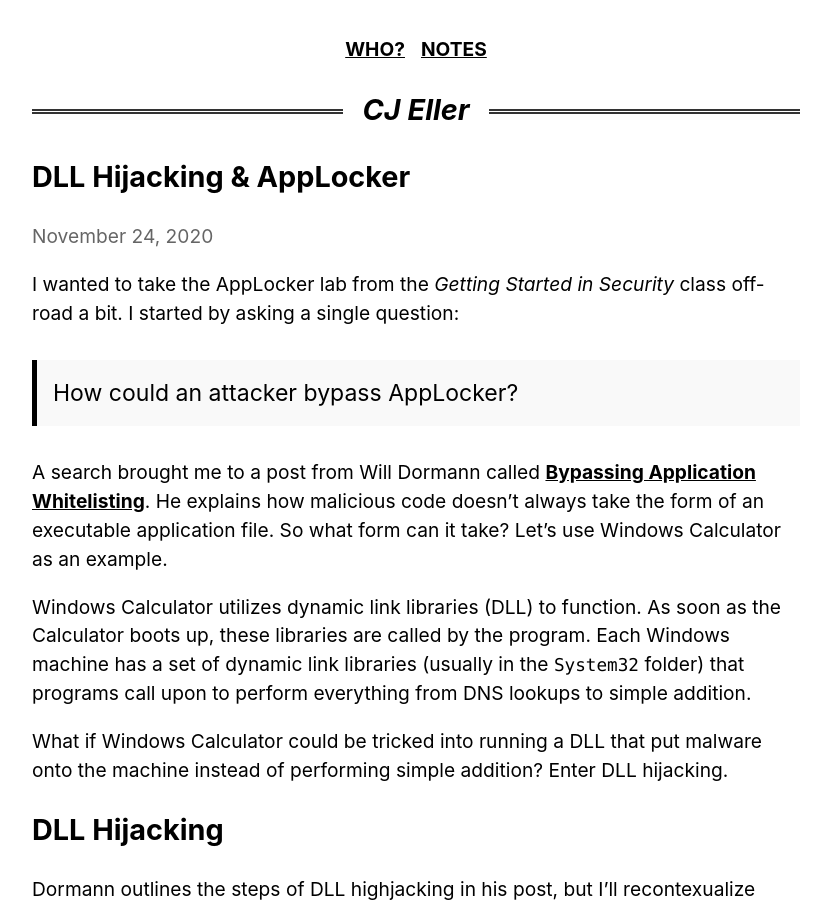
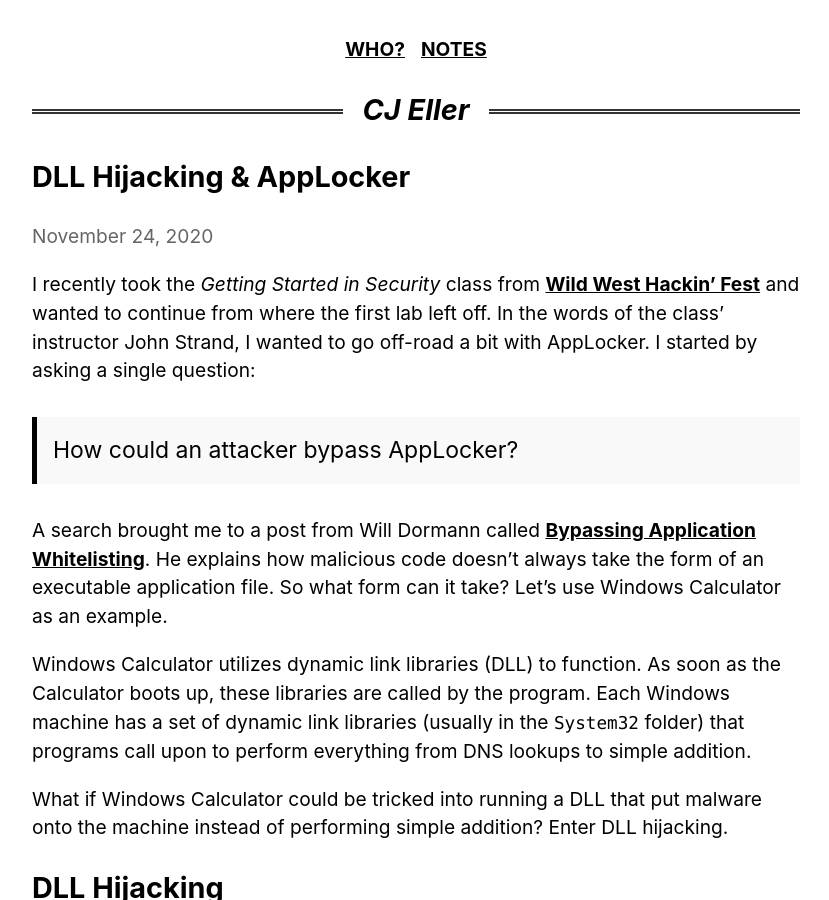
Before and after one commit to cjeller1592/cjeller-site, a Jekyll site: the page built from _posts/2020-11-24-dll-applocker.md, in a window 1280 px wide and 900 px high. Shown: the whole window, without its empty margins (224-1053 px from the left). Built offline with Jekyll 4.4.1, drawn with Linux system fonts in a browser that asks for light colours.

Commit message:
Edited intro to DLL Hijacking & AppLocker post.

```diff
--- a/_posts/2020-11-24-dll-applocker.md
+++ b/_posts/2020-11-24-dll-applocker.md
@@ -4,7 +4,7 @@
 summary: Figuring out how to get around AppLocker by using DLL Hijacking.
 ---
 
-I wanted to take the AppLocker lab from the *Getting Started in Security* class off-road a bit. I started by asking a single question:
+I recently took the *Getting Started in Security* class from [Wild West Hackin' Fest](https://wildwesthackinfest.com/training/) and wanted to continue from where the first lab left off. In the words of the class' instructor John Strand, I wanted to go off-road a bit with AppLocker. I started by asking a single question:
 
 > How could an attacker bypass AppLocker?
 
```
